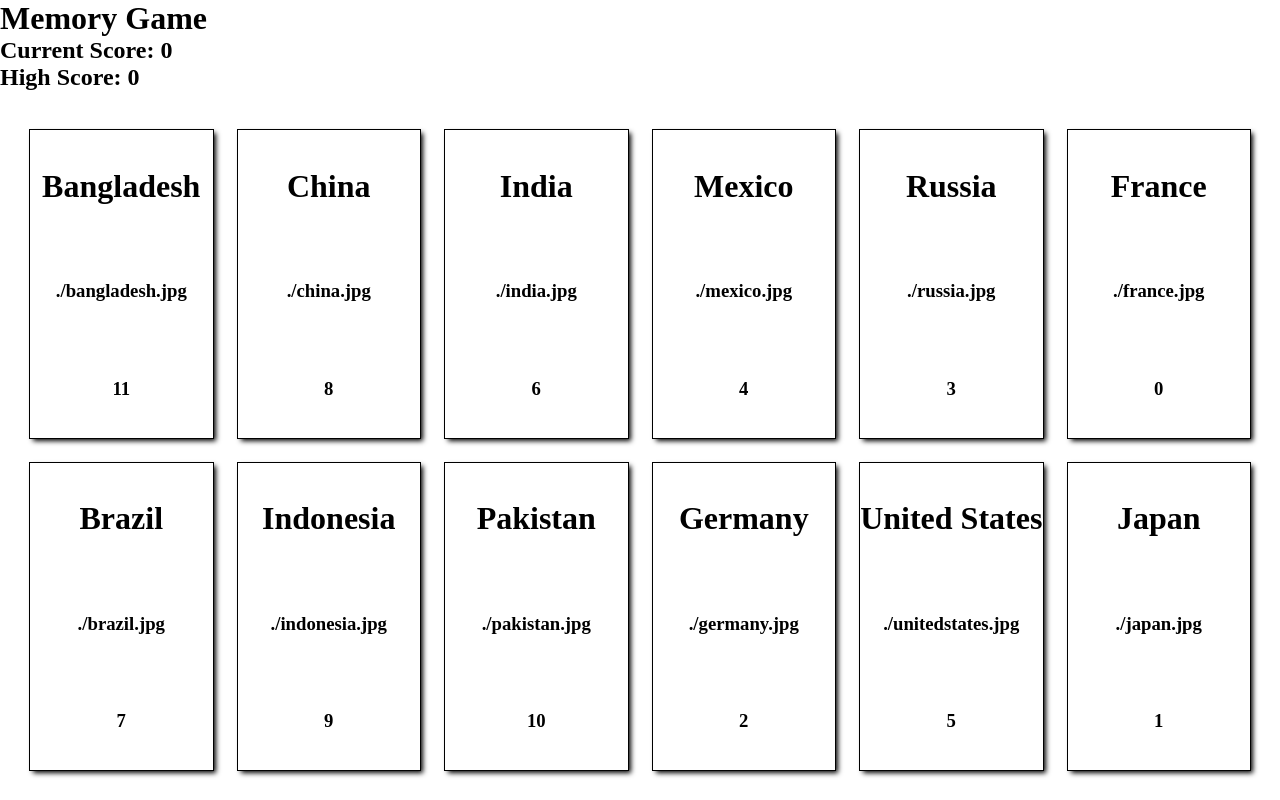
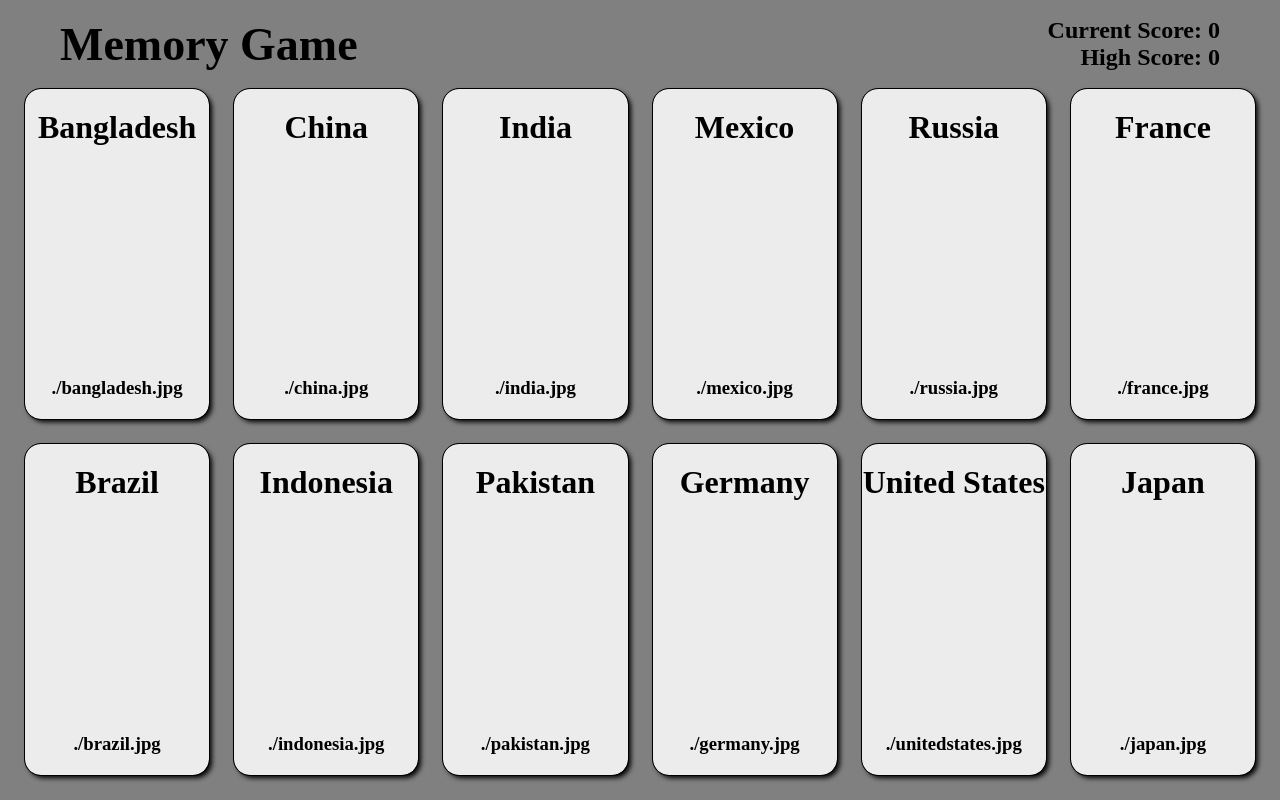
Before and after one commit to RichardGabelman/memory-card, a React (Vite) app: page / in a window 1280 px wide. Built offline with nearby package versions, Linux system fonts and the light colour scheme.

Commit message:
Alter site color palette

```diff
--- a/src/components/Card.jsx
+++ b/src/components/Card.jsx
@@ -12,7 +12,6 @@ function Card({ data, onClick }) {
     <div className="card" onClick={() => onClick(id)}>
       <h1>{name}</h1>
       <h3>{imageInfo}</h3>
-      <h3>{id}</h3>
     </div>
   );
 }
--- a/src/styles/App.css
+++ b/src/styles/App.css
@@ -2,6 +2,26 @@
   display: grid;
   grid-template-columns: 1fr 1fr 1fr 1fr 1fr 1fr;
   grid-template-rows: 1fr 1fr;
-  padding: 30px;
+  padding: 25px;
+  padding-top: 0px;
   gap: 25px;
 }
+
+header {
+  display: flex;
+  justify-content: space-between;
+  align-items: center;
+  padding: 0px 60px;
+}
+
+header h1 {
+  font-size: 46px;
+}
+
+header h1:hover {
+  cursor: pointer;
+}
+
+h2 {
+  text-align: right;
+}
--- a/src/styles/Card.css
+++ b/src/styles/Card.css
@@ -2,11 +2,15 @@
   outline: 1px solid black;
   display: flex;
   flex-direction: column;
-  justify-content: space-around;
+  justify-content: space-between;
+  padding: 20px 0px;
   align-items: center;
   box-shadow: 3px 3px 5px;
+  border-radius: 16px;
+  background-color: rgb(236, 236, 236);
 }
 
 .card:hover {
   cursor: pointer;
+  background-color: rgb(170, 170, 170);
 }
--- a/src/styles/index.css
+++ b/src/styles/index.css
@@ -11,5 +11,6 @@ body, html {
 #root {
   height: 100%;
   display: grid;
-  grid-template-rows: 1fr 7fr;
+  grid-template-rows: 1fr 8fr;
+  background-color: grey;
 }
```
